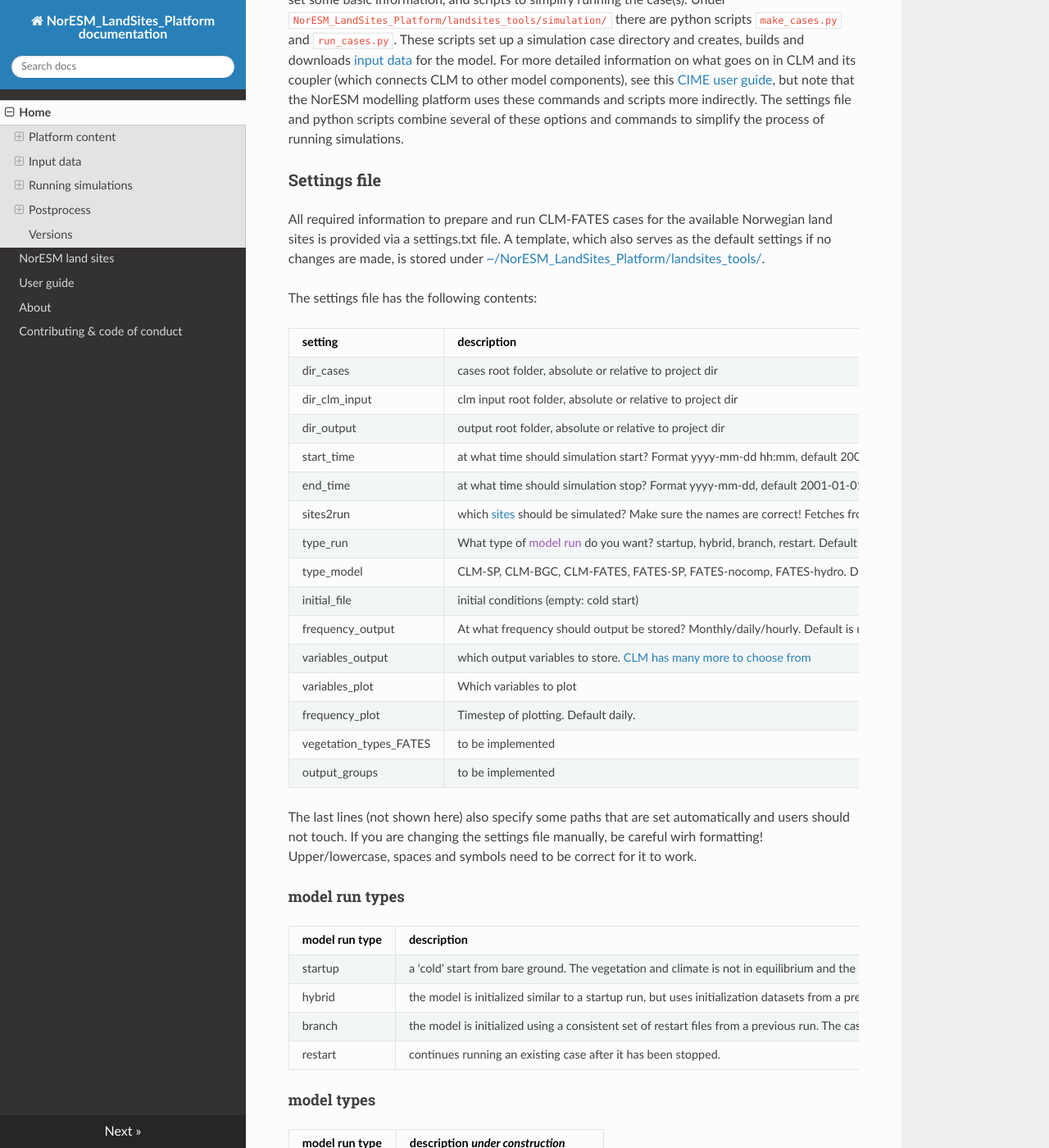
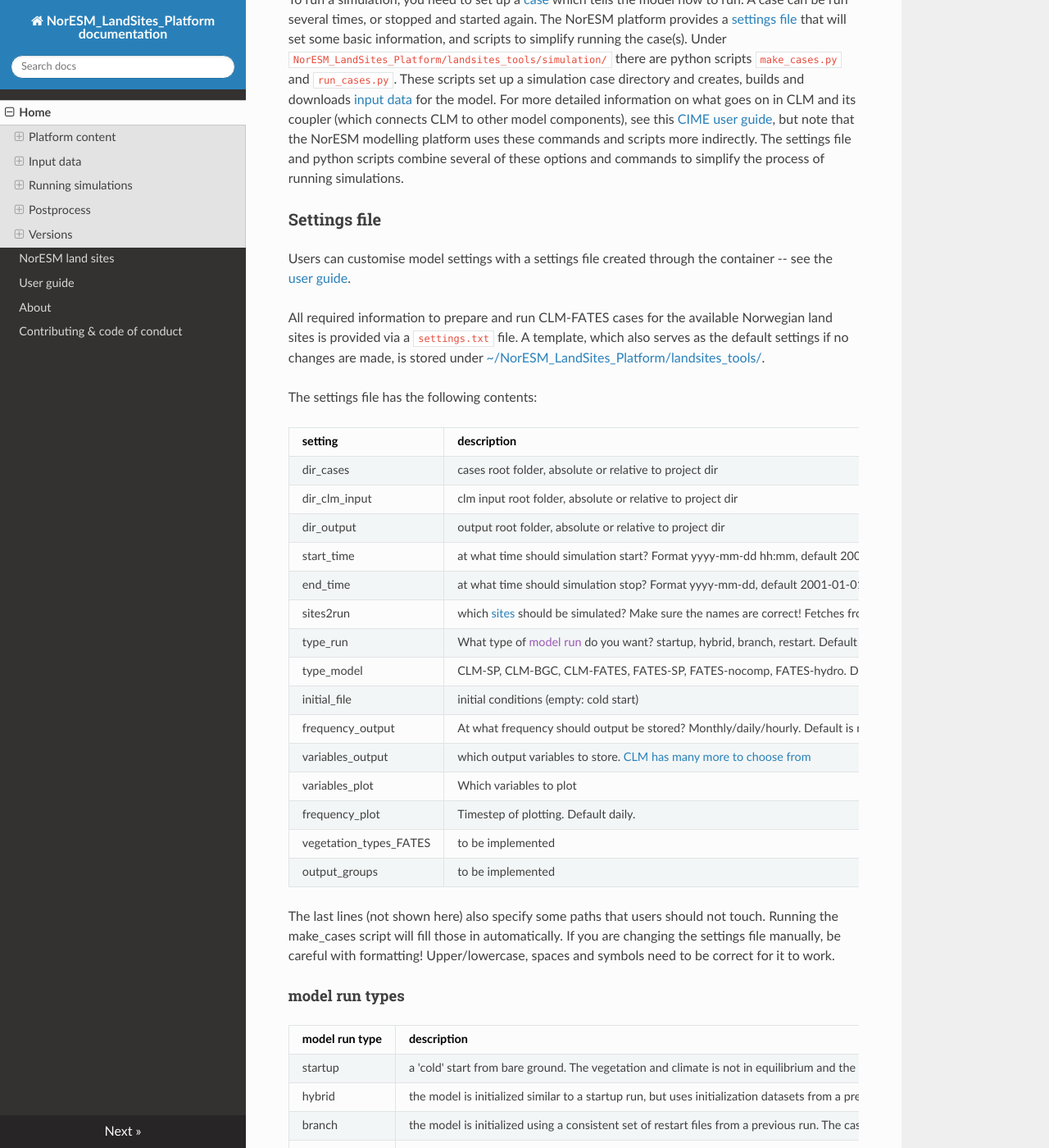
Before and after one commit to NorESMhub/noresm-land-sites-platform, an MkDocs documentation site: the page built from docs/index.md, in a window 1280 px wide and 1400 px high, scrolled down 4906 px. Shown: the whole window at 82% size. Built offline with MkDocs 1.6.1, drawn with Linux system fonts in a browser that asks for light colours; nearby versions of some CDN libraries; some of the changed lines change nothing that is shown; some of the changed text lies outside the part shown.

Commit message:
Update index.md

```diff
--- a/docs/index.md
+++ b/docs/index.md
@@ -30,8 +30,8 @@
 | Model | Version |
 | --- | --- |
 | NorESM |  |
-| CLM | 5.0 |
-| FATES |  |
+| CLM | ctsm5.1.dev026 |
+| FATES | sci.1.43.2_api.14.2.0 |
 
 ### Compsets
 
@@ -125,12 +125,16 @@
 
 ## Running simulations
 
+To run simulations, see the [user guide](https://noresmhub.github.io/NorESM_LandSites_Platform/user_guide).
+
 To run a simulation, you need to set up a [case](https://esmci.github.io/cime/versions/master/html/glossary/index.html#term-case-CASE "An instance of a model simulation. A case is defined by a component set, a model grid, a machine, a compiler, and any other additional customizations.") which tells the model how to run. A case can be run several times, or stopped and started again. The NorESM platform provides a [settings file](https://noresmhub.github.io/NorESM_LandSites_Platform/#settings-file) that will set some basic information, and scripts to simplify running the case(s). Under `NorESM_LandSites_Platform/landsites_tools/simulation/` there are python scripts `make_cases.py` and `run_cases.py`. These scripts set up a simulation case directory and creates, builds and downloads [input data](https://noresmhub.github.io/NorESM_LandSites_Platform/#input-data "atmospheric forcing, land surface data") for the model. For more detailed information on what goes on in CLM and its coupler (which connects CLM to other model components), see this [CIME user guide](https://esmci.github.io/cime/versions/master/html/users_guide/index.html), but note that the NorESM modelling platform uses these commands and scripts more indirectly. The settings file and python scripts combine several of these options and commands to simplify the process of running simulations.
 
 
 ### Settings file
 
-All required information to prepare and run CLM-FATES cases for the available Norwegian land sites is provided via a settings.txt file. A template, which also serves as the default settings if no changes are made, is stored under [~/NorESM_LandSites_Platform/landsites_tools/](https://github.com/NorESMhub/NorESM_LandSites_Platform/tree/main/landsites_tools).
+Users can customise model settings with a settings file created through the container -- see the [user guide](https://noresmhub.github.io/NorESM_LandSites_Platform/user_guide).
+
+All required information to prepare and run CLM-FATES cases for the available Norwegian land sites is provided via a `settings.txt` file. A template, which also serves as the default settings if no changes are made, is stored under [~/NorESM_LandSites_Platform/landsites_tools/](https://github.com/NorESMhub/NorESM_LandSites_Platform/tree/main/landsites_tools).
 
 The settings file has the following contents:
 
@@ -152,7 +156,7 @@
 |vegetation_types_FATES |to be implemented|
 |output_groups |to be implemented|
 
-The last lines (not shown here) also specify some paths that are set automatically and users should not touch. If you are changing the settings file manually, be careful wirh formatting! Upper/lowercase, spaces and symbols need to be correct for it to work.
+The last lines (not shown here) also specify some paths that users should not touch. Running the make_cases script will fill those in automatically. If you are changing the settings file manually, be careful with formatting! Upper/lowercase, spaces and symbols need to be correct for it to work.
 
 #### model run types
 
@@ -163,7 +167,9 @@
 | branch  | the model is initialized using a consistent set of restart files from a previous run. The case name is generally changed for a branch run, although it does not have to be. Branch runs are suitable for sensitivity or parameter studies, or when settings for history file output streams need to be modified while still maintaining bit-for-bit reproducibility. |
 | restart | continues running an existing case after it has been stopped. |
 
-#### model types
+#### model types 🚧
+
+This setting is where users can change the model [component set](https://noresmhub.github.io/NorESM_LandSites_Platform/#compsets). 🚧 Currently, only the CLM-FATES option works and the rest are placeholders for future developments.
 
 | model run type | description *under construction* |
 |----------------|-------------|
@@ -175,14 +181,11 @@
 | FATES-hydro| FATES with different hydrology |
 
 
-
-
 ### make_cases.py
 
 This python script creates, builds, and sets up CTSM cases for predefined or custom [site locations](https://noresmhub.github.io/NorESM_LandSites_Platform/land-sites/). It is either using the simulation options specified in a 'settings.txt' file or asks for interactive command line input to create one. Input data is automatically downloaded unless custom input data has been added. When making a new case, it first creates a case directory containing the scripts and XML files to configure a case. Then, it creates scripts needed to run the model along with [namelist files](https://esmci.github.io/cime/versions/master/html/glossary/index.html#term-user-namelist-files-CASEROOT-user_nl_ "Files containing input parameters for CLM. User modifications for a given case can be added in these files."). Finally, it [compiles](https://en.wikipedia.org/wiki/Compiler "translate source code from a human-readable programming language to a machine-readable language to create an executable program") the model and builds the executable file from which the case is run.
 
 The `make_cases.py` script uses helper scripts stored in the `utils/` folder and commands experienced CLM users will be familiar with, namely `create_newcase`, `case.setup` and `case.build`.
-
 
 
 ### run_cases.py
@@ -211,4 +214,9 @@
 
 ## Versions
 
-Platform versions ...
+Platform versions follow standard numbering, and releases below 1 should be considered unstable and preliminary.
+
+#### List of versions (newest on top):
+
+- [release ...]()
+- [tag 0.1.0-dev]()
```
